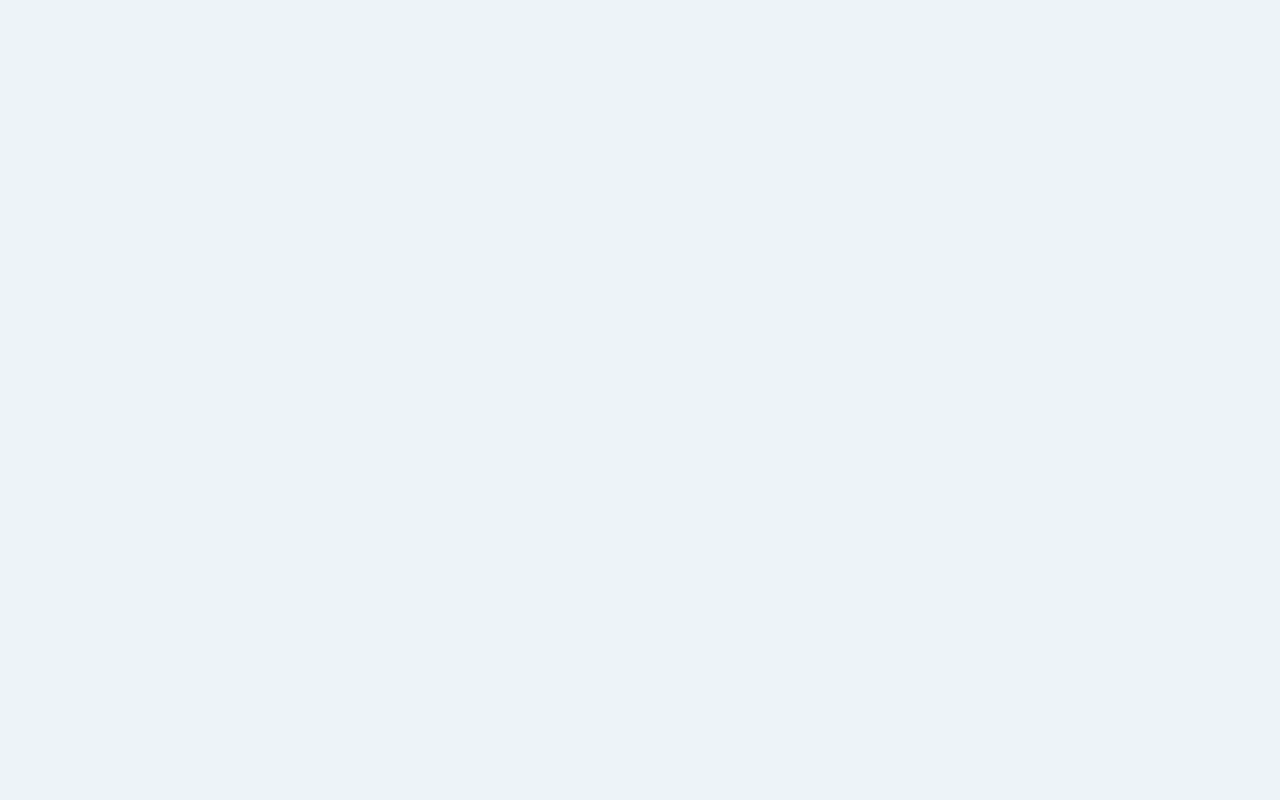
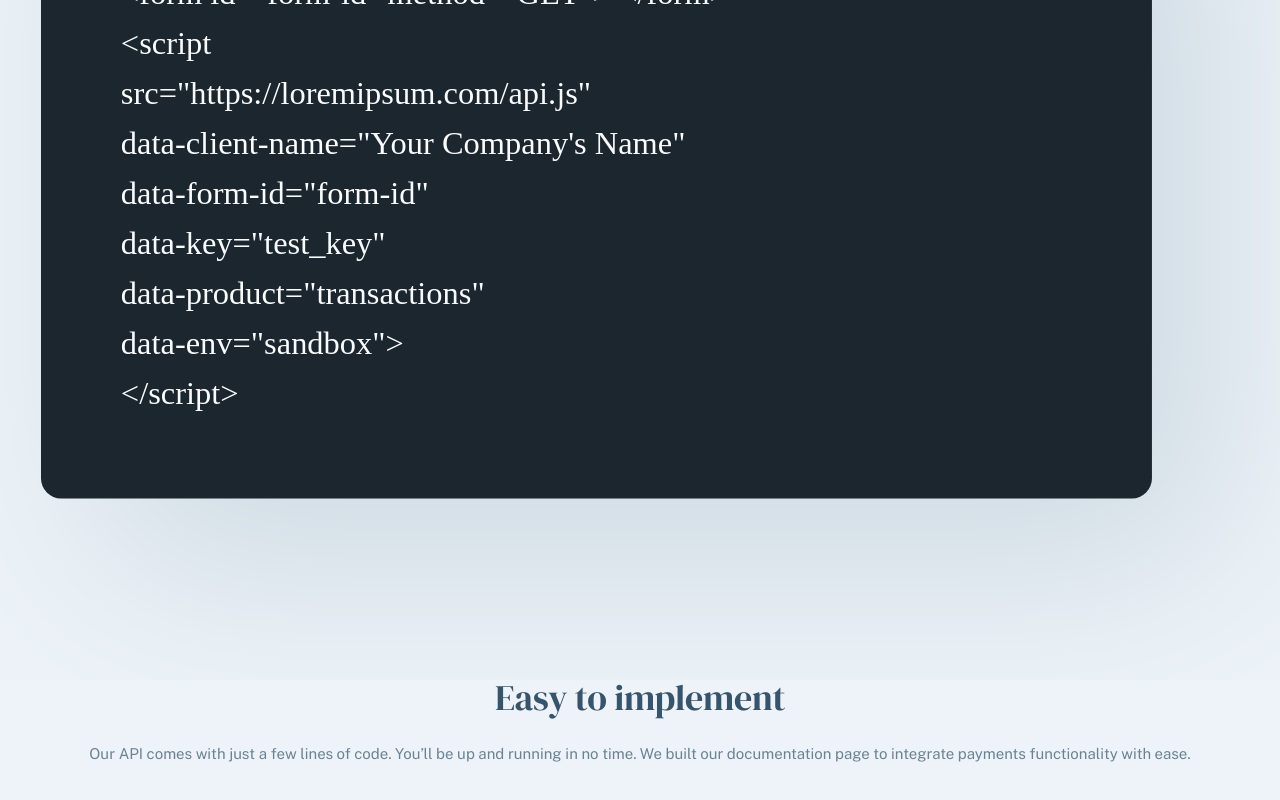
Before and after one commit to ionStici/payapi-multi-page-website-fem, a React (Vite) app: page / in a window 1280 px wide. Shown: the part 1484-2284 px from the top of the page. Before the commit the page ends 1156 px from the top, so only its background shows below. Built offline with nearby package versions, Linux system fonts and the light colour scheme.

Commit message:
Add CodeExample Component

```diff
--- /dev/null
+++ b/src/components/CodeExample.tsx
@@ -0,0 +1,24 @@
+import styles from "./../styles/CodeExample.module.scss";
+import codeIllustration from "./../assets/home/desktop/illustration-easy-to-implement.svg";
+
+const CodeExample = function () {
+  return (
+    <section className={styles.section}>
+      <div className={styles.wrapper}>
+        <div className={styles.img_wrapper}>
+          <img src={codeIllustration} alt="" />
+        </div>
+        <div className={styles.content_wrapper}>
+          <h2 className={styles.title}>Easy to implement</h2>
+          <p className={styles.text}>
+            Our API comes with just a few lines of code. You’ll be up and
+            running in no time. We built our documentation page to integrate
+            payments functionality with ease.
+          </p>
+        </div>
+      </div>
+    </section>
+  );
+};
+
+export default CodeExample;
--- a/src/components/Featured.tsx
+++ b/src/components/Featured.tsx
@@ -75,7 +75,7 @@ const Featured = function () {
             Today, millions of people around the world have successfully
             connected their accounts to apps they love using our API. We provide
             developers with the tools they need to create easy and accessible
-            experiences for their users.{" "}
+            experiences for their users.
           </p>
           <Link className={styles.link} to="./about">
             About Us
--- a/src/pages/Home.tsx
+++ b/src/pages/Home.tsx
@@ -1,6 +1,7 @@
 import Nav from "../components/Nav";
 import Hero from "../components/Hero";
 import Featured from "../components/Featured";
+import CodeExample from "../components/CodeExample";
 import heroStyles from "./../styles/Hero.module.scss";
 
 const Home = () => {
@@ -12,6 +13,7 @@ const Home = () => {
           <Hero />
         </div>
         <Featured />
+        <CodeExample />
       </main>
     </>
   );
--- /dev/null
+++ b/src/styles/CodeExample.module.scss
@@ -0,0 +1,46 @@
+// // // // // // // // // // // // // // // // // // // //
+
+.section {
+}
+
+.wrapper {
+  padding: 65px 0 80px 0;
+}
+
+// // // // // // // // // // // // // // // // // // // //
+
+.img_wrapper {
+  overflow: hidden;
+
+  img {
+    width: 100%;
+    transform: scale(1.18) translateX(16px);
+  }
+}
+
+// // // // // // // // // // // // // // // // // // // //
+
+.content_wrapper {
+  text-align: center;
+  padding: 0 23px;
+}
+
+.title {
+  font-family: var(--serif);
+  color: hsla(207, 33%, 32%, 1);
+  font-size: 36px;
+  font-weight: 400;
+  line-height: 36px;
+  letter-spacing: -0.277px;
+  margin-bottom: 24px;
+}
+
+.text {
+  font-family: var(--sans);
+  color: hsla(207, 16%, 50%, 1);
+  font-size: 15px;
+  font-weight: 400;
+  line-height: 28px;
+}
+
+// // // // // // // // // // // // // // // // // // // //
```
